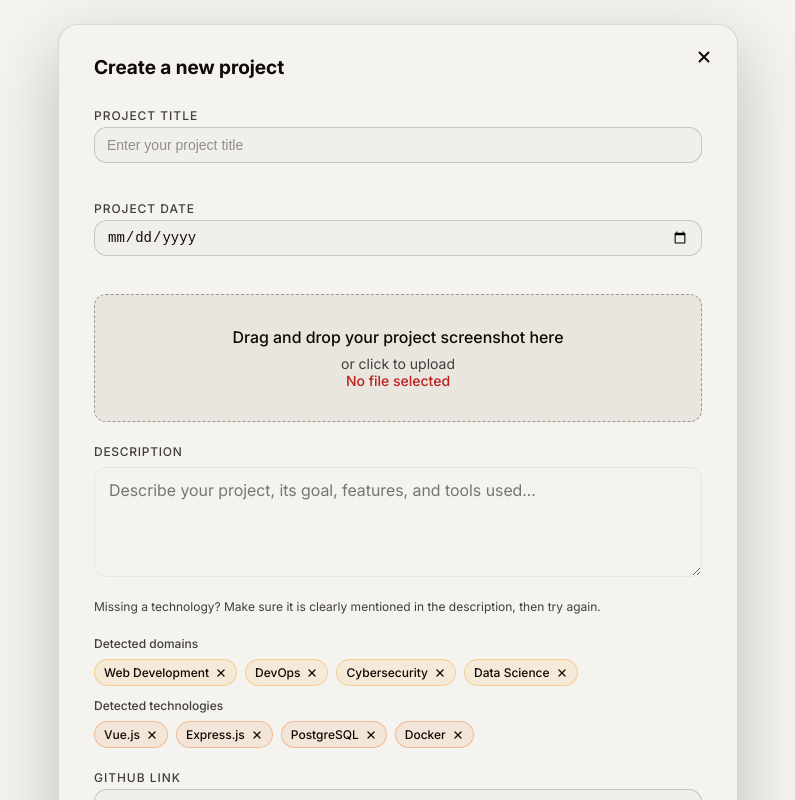
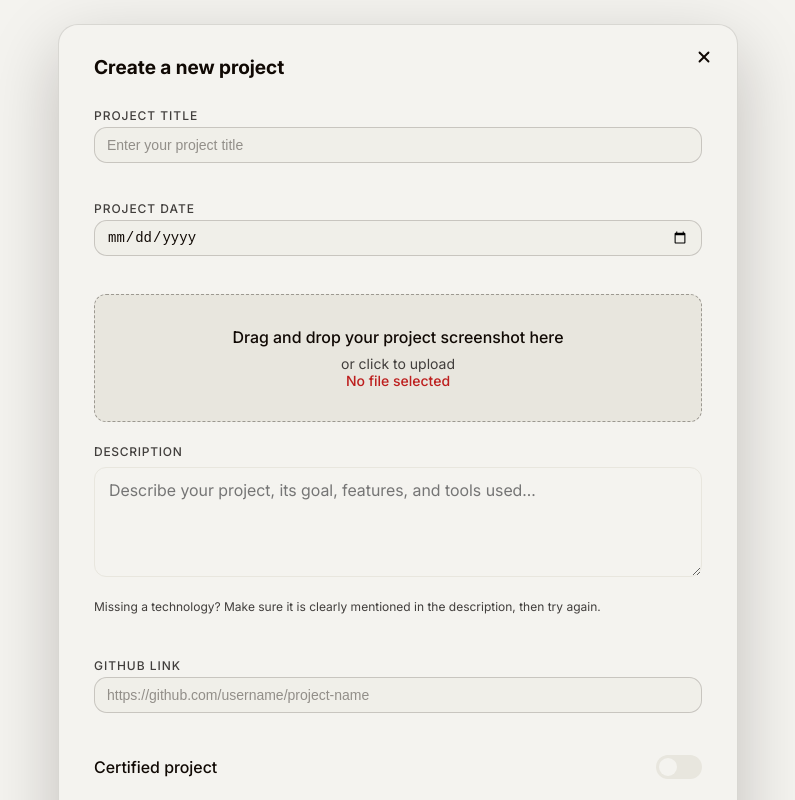
Before and after one commit to Ahmedamine4/Projet-Integration, a Vue app in the folder frontend/: page /add-project in a window 1280 px wide. Shown: the top 800 px of the page, without its empty margins (242-1037 px from the left). Built offline with nearby package versions, Linux system fonts and the light colour scheme; no server answers.

Commit message:
AI API integration

```diff
--- /dev/null
+++ b/frontend/src/services/aiApi.js
@@ -0,0 +1,22 @@
+const API_BASE_URL = import.meta.env.VITE_API_BASE_URL;
+
+export const analyzeProjectDescription = async (description) => {
+  const response = await fetch(`${API_BASE_URL}/analyze-project`, {
+    method: 'POST',
+    headers: {
+      'Content-Type': 'application/json'
+    },
+    body: JSON.stringify({ description })
+  });
+
+  const data = await response.json().catch(() => ({}));
+
+  if (!response.ok) {
+    throw new Error(data.message || 'Could not analyze the project description');
+  }
+
+  return {
+    technologies: data.technologies || [],
+    domains: data.domains || []
+  };
+};
--- a/frontend/src/views/AddProject.vue
+++ b/frontend/src/views/AddProject.vue
@@ -9,6 +9,7 @@ import Dropdown from '@/components/common/Dropdown.vue';
 import Labels from '@/components/common/Labels.vue';
 import ToggleSwitch from '@/components/common/ToggleSwitch.vue';
 import ImageDropzone from '@/components/common/ImageDropzone.vue';
+import { analyzeProjectDescription } from '@/services/aiApi';
 
 const emit = defineEmits(['close', 'submit']);
 const domainColorRgb = '245, 158, 11';
@@ -41,13 +42,8 @@ const createSelectableItems = (items = []) =>
     selected: true
   }));
 
-const technologies = ref(
-  createSelectableItems(['Vue.js', 'Express.js', 'PostgreSQL', 'Docker'])
-);
-
-const domains = ref(
-  createSelectableItems(['Web Development', 'DevOps', 'Cybersecurity', 'Data Science'])
-);
+const technologies = ref([]);
+const domains = ref([]);
 
 let descriptionTypingTimer = null;
 
@@ -63,19 +59,27 @@ const resetDetectedTags = () => {
   domains.value = [];
 };
 
-const analyzeDescription = () => {
-  technologies.value = createSelectableItems([
-    'Vue.js',
-    'Express.js',
-    'PostgreSQL',
-    'Docker'
-  ]);
+const isAnalyzingDescription = ref(false);
+const analysisError = ref('');
 
-  domains.value = createSelectableItems([
-    'Web Development',
-    'DevOps'
-  ]);
+const analyzeDescription = async () => {
+  if (!form.description.trim()) return;
+
+  isAnalyzingDescription.value = true;
+  analysisError.value = '';
+
+  try {
+    const data = await analyzeProjectDescription(form.description);
+
+    technologies.value = createSelectableItems(data.technologies || []);
+    domains.value = createSelectableItems(data.domains || []);
+  } catch (error) {
+    analysisError.value = error.message;
+  } finally {
+    isAnalyzingDescription.value = false;
+  }
 };
+
 
 watch(
   () => form.description,
@@ -105,8 +109,8 @@ const submitProject = () => {
     domains: getSelectedNames(domains.value),
     githubLink: form.githubLink,
     projectType: form.isCertified ? 'certified' : 'personal',
-    institution: form.isCertified ? form.value.institution : '',
-    teacherEmail: form.isCertified ? form.value.teacherEmail : '',
+    institution: form.isCertified ? form.institution : '',
+    teacherEmail: form.isCertified ? form.teacherEmail : '',
     visibleToEveryone: form.visibleToEveryone
   });
 };
```
